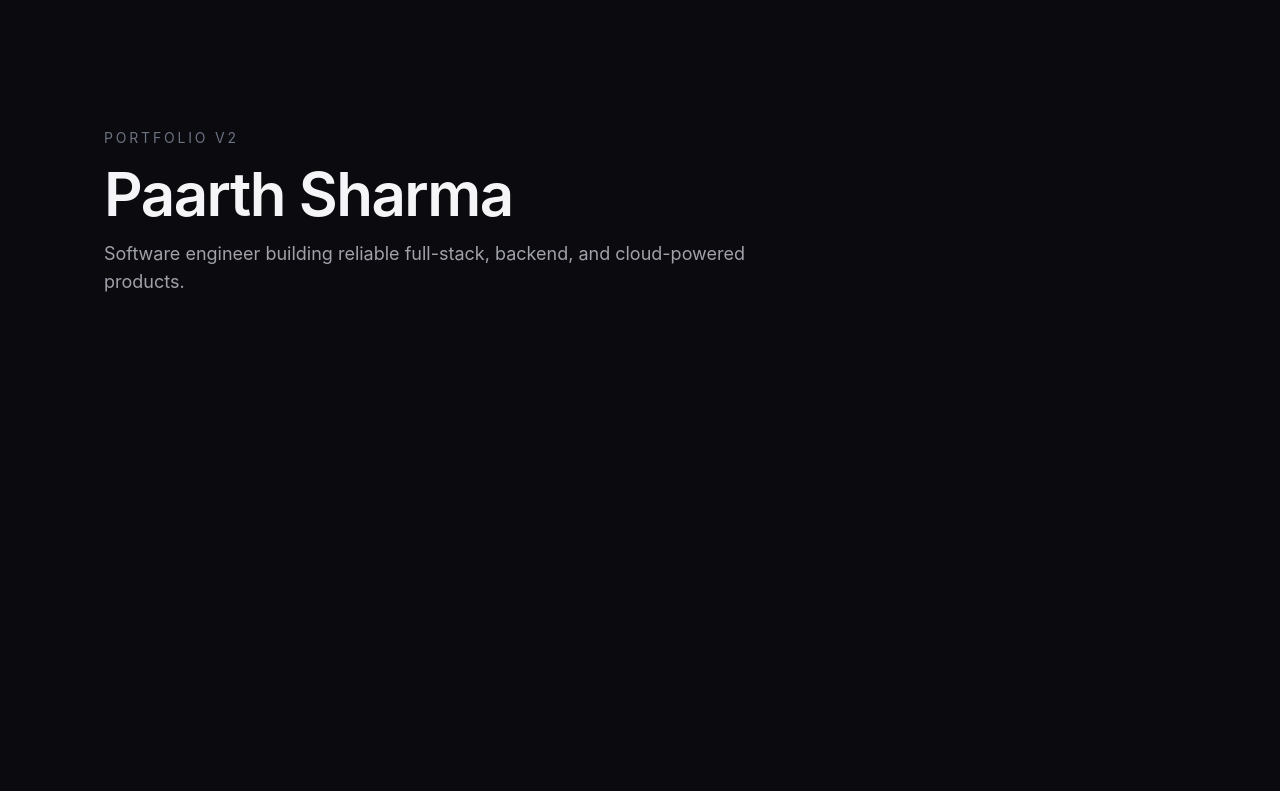
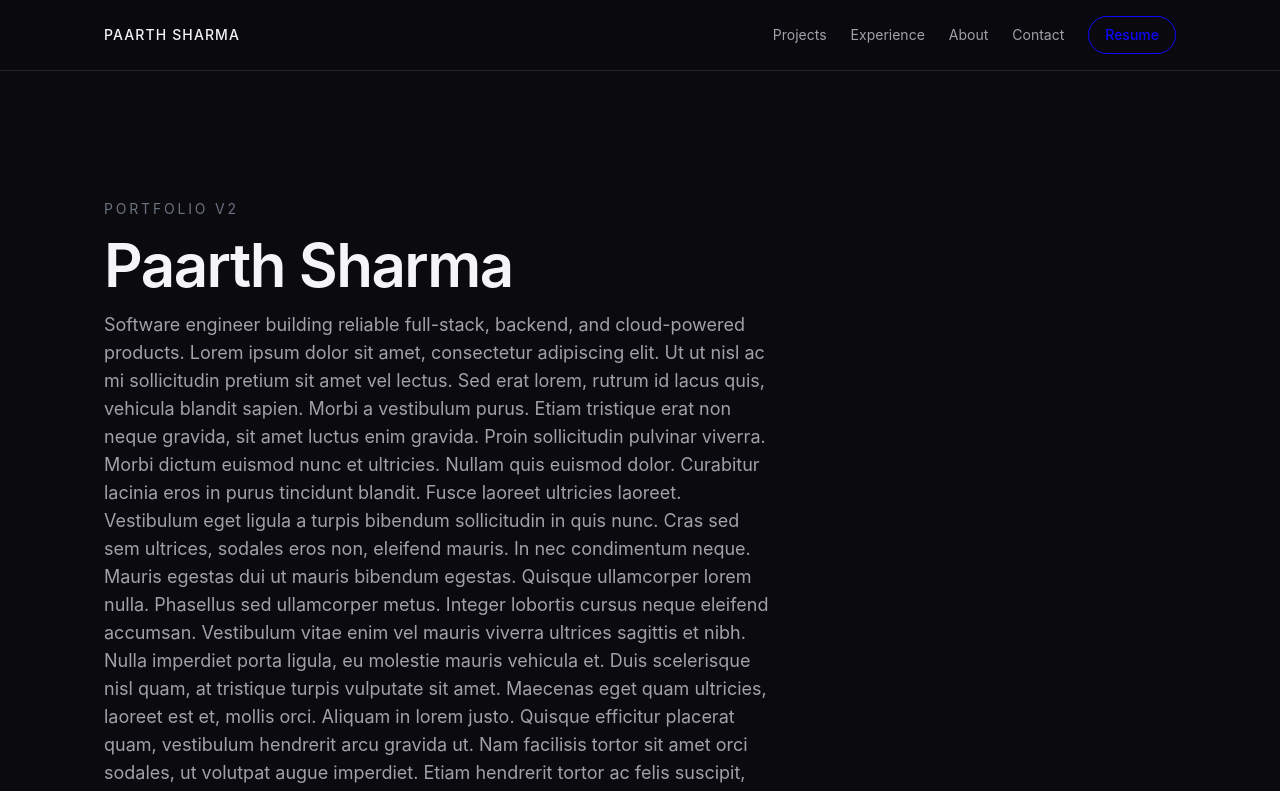
Before and after one commit to PaarthSh4rma/portfolio-website, a React (Vite) app: page / in a window 1280 px wide. Shown: the top 791 px of the page. Built offline with nearby package versions, Linux system fonts and the light colour scheme.

Commit message:
adding Navbar v2

```diff
--- a/src/App.tsx
+++ b/src/App.tsx
@@ -1,8 +1,14 @@
+import Navbar from "./components/layout/Navbar";
 import Section from "./components/layout/Section";
 
 function App() {
   return (
-    <main className="min-h-screen bg-[var(--bg-primary)] text-[var(--text-primary)]">
+    <main
+      id="top"
+      className="min-h-screen bg-[var(--bg-primary)] text-[var(--text-primary)]"
+    >
+      <Navbar />
+
       <Section>
         <div className="space-y-4">
           <p className="text-sm uppercase tracking-[0.2em] text-[var(--text-muted)]">
@@ -14,6 +20,16 @@ function App() {
           <p className="max-w-2xl text-base leading-8 text-[var(--text-secondary)] md:text-lg">
             Software engineer building reliable full-stack, backend, and cloud-powered
             products.
+
+            Lorem ipsum dolor sit amet, consectetur adipiscing elit. Ut ut nisl ac mi sollicitudin pretium sit amet vel lectus. Sed erat lorem, rutrum id lacus quis, vehicula blandit sapien. Morbi a vestibulum purus. Etiam tristique erat non neque gravida, sit amet luctus enim gravida. Proin sollicitudin pulvinar viverra. Morbi dictum euismod nunc et ultricies. Nullam quis euismod dolor. Curabitur lacinia eros in purus tincidunt blandit. Fusce laoreet ultricies laoreet. Vestibulum eget ligula a turpis bibendum sollicitudin in quis nunc. Cras sed sem ultrices, sodales eros non, eleifend mauris. In nec condimentum neque. Mauris egestas dui ut mauris bibendum egestas. Quisque ullamcorper lorem nulla. Phasellus sed ullamcorper metus.
+
+Integer lobortis cursus neque eleifend accumsan. Vestibulum vitae enim vel mauris viverra ultrices sagittis et nibh. Nulla imperdiet porta ligula, eu molestie mauris vehicula et. Duis scelerisque nisl quam, at tristique turpis vulputate sit amet. Maecenas eget quam ultricies, laoreet est et, mollis orci. Aliquam in lorem justo. Quisque efficitur placerat quam, vestibulum hendrerit arcu gravida ut. Nam facilisis tortor sit amet orci sodales, ut volutpat augue imperdiet. Etiam hendrerit tortor ac felis suscipit, quis ornare dui suscipit.
+
+Suspendisse dignissim sodales nisl varius sollicitudin. Sed id aliquam nisi. Nullam velit purus, gravida id erat et, mollis aliquet sem. Etiam consectetur tellus consectetur leo ullamcorper efficitur. Aenean fringilla ligula ultricies imperdiet posuere. Duis vel sagittis mi. Mauris eget lectus tincidunt, dignissim ex vel, molestie nisi. Cras blandit, urna nec vehicula sagittis, ex lacus porta dolor, vitae porta nisl nisl in diam. In ac nisl scelerisque, ornare lacus a, maximus eros. Pellentesque molestie arcu sit amet arcu ornare consequat.
+
+Nulla lobortis tortor nibh, a mollis nunc consequat non. Nunc ultricies mattis odio ut convallis. Vivamus eget rutrum elit, ac cursus felis. Quisque lobortis lacinia bibendum. Phasellus interdum dapibus sem eget semper. Morbi ut dolor justo. In rhoncus nibh vitae semper semper. Sed semper, felis et ornare faucibus, ipsum massa tempus augue, non vestibulum nisl nibh nec orci. Proin rhoncus velit non elit convallis commodo. Aliquam eleifend diam at tellus auctor aliquet. Nulla a nunc sapien. Praesent eget interdum mauris.
+
+Donec nunc sapien, pretium a tortor at, aliquet sagittis purus. Phasellus ac congue ex. Suspendisse nisl arcu, aliquam ut aliquet non, tempus id magna. Suspendisse eget velit mollis, aliquam tortor sit amet, varius justo. Ut nec tellus diam. In a ligula et justo pretium suscipit. In ut ante eget neque molestie pulvinar in id purus. Proin rhoncus ante ut justo cursus feugiat. Maecenas gravida dolor eget nunc elementum tristique. Quisque sollicitudin, lectus quis eleifend interdum, ante massa tempus tortor, in venenatis ante tellus non mi.
           </p>
         </div>
       </Section>
--- /dev/null
+++ b/src/components/layout/Navbar.tsx
@@ -0,0 +1,42 @@
+export default function Navbar() {
+  const links = [
+    { label: "Projects", href: "#projects" },
+    { label: "Experience", href: "#experience" },
+    { label: "About", href: "#about" },
+    { label: "Contact", href: "#contact" },
+  ];
+
+  return (
+    <header className="sticky top-0 z-50 border-b border-[var(--border-primary)] bg-[rgba(10,10,15,0.75)] backdrop-blur-md">
+      <div className="mx-auto flex w-full max-w-6xl items-center justify-between px-6 py-4 md:px-8 lg:px-10">
+        <a
+          href="#top"
+          className="text-sm font-medium tracking-[0.08em] text-[var(--text-primary)] transition-colors hover:text-[var(--accent)]"
+        >
+          PAARTH SHARMA
+        </a>
+
+        <nav className="hidden items-center gap-6 md:flex">
+          {links.map((link) => (
+            <a
+              key={link.label}
+              href={link.href}
+              className="text-sm text-[var(--text-secondary)] transition-colors hover:text-[var(--text-primary)]"
+            >
+              {link.label}
+            </a>
+          ))}
+
+          <a
+            href="/Paarth_Sharma_resume.pdf"
+            target="_blank"
+            rel="noreferrer"
+            className="rounded-full border border-[var(--accent)] px-4 py-2 text-sm font-medium text-[var(--accent)] transition-all hover:bg-[rgba(16,7,250,0.08)]"
+          >
+            Resume
+          </a>
+        </nav>
+      </div>
+    </header>
+  );
+}
```
